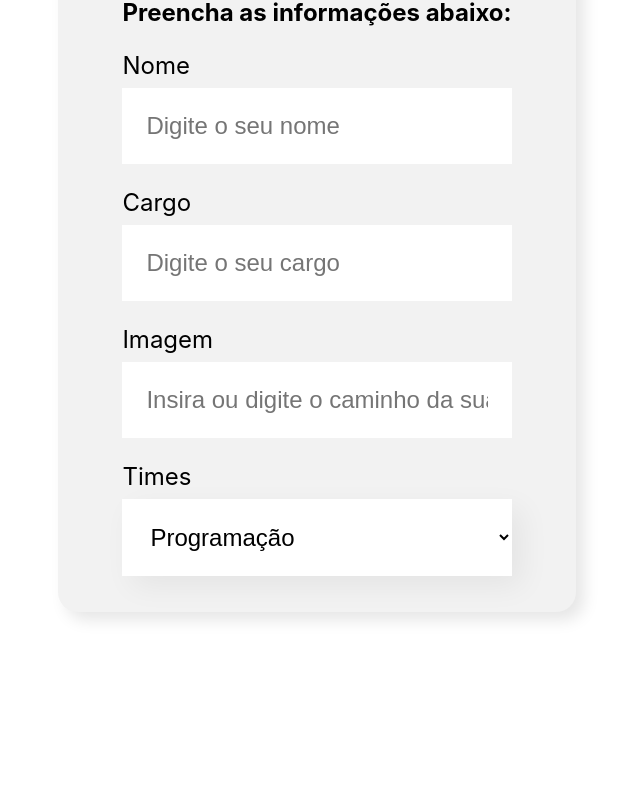
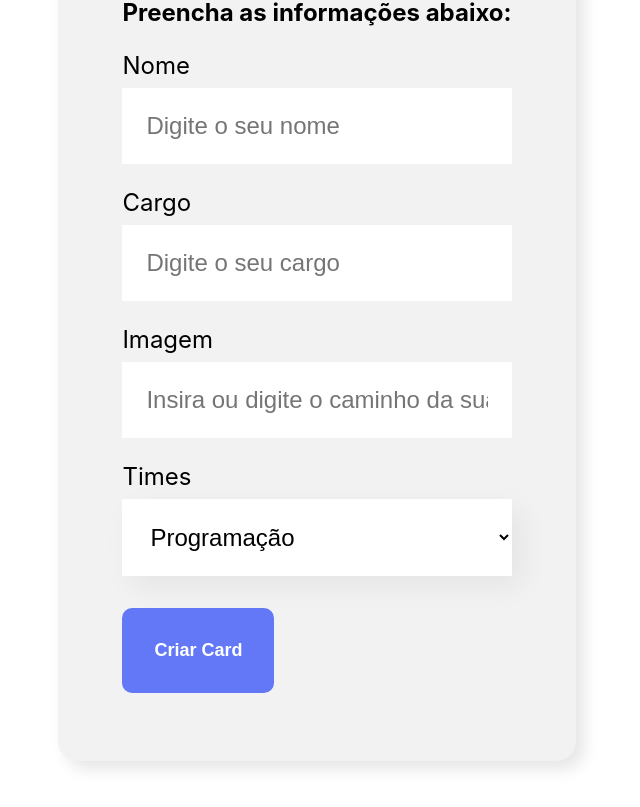
Before and after one commit to PedroAndradeSar/React---Desenvolvimento-com-JavaScript, a React (Create React App) app: page / in a window 1280 px wide. Shown: the part 636-1443 px from the top of the page, without its empty margins (323-963 px from the left). Before the commit the page ends 1328 px from the top, so only its background shows below. Built offline with nearby package versions, Linux system fonts and the light colour scheme.

Commit message:
Realizada a função do botao e utilizada a função children

```diff
--- /dev/null
+++ b/src/componentes/Botao/Botao.css
@@ -0,0 +1,15 @@
+.botao{
+    background-color: #6278f7;
+    border-radius:  10px;
+    font-weight: 700;
+    font-size: 18px;
+    padding: 32px;
+    border: none;
+    cursor: pointer;
+    color: #fff;
+    margin: 32px 0;
+}
+.botao:hover {
+    color:#95ffd4
+
+}
--- /dev/null
+++ b/src/componentes/Botao/index.js
@@ -0,0 +1,11 @@
+import './Botao.css';
+
+const Botao = (props) => {
+    return (
+        <button className="botao">
+            {props.children}
+        </button>
+    )
+}
+
+export default Botao;
--- a/src/componentes/Formulario/index.js
+++ b/src/componentes/Formulario/index.js
@@ -1,6 +1,7 @@
 import './Formulario.css';
 import CampoTexto from '../CampoTexto';
 import ListaSuspensa from '../ListaSuspensa';
+import Botao from '../Botao';
 
 const Formulario = () => {
 
@@ -20,6 +21,10 @@
 
                 <ListaSuspensa label="Times" itens={times} />
 
+                <Botao>
+                    Criar Card
+                </Botao>
+
             </form>
         </section>
     )
```
Also changed, not shown: src/componentes/Botao/README_Botao.md (added), src/componentes/Formulario/README_Formulario.md.
